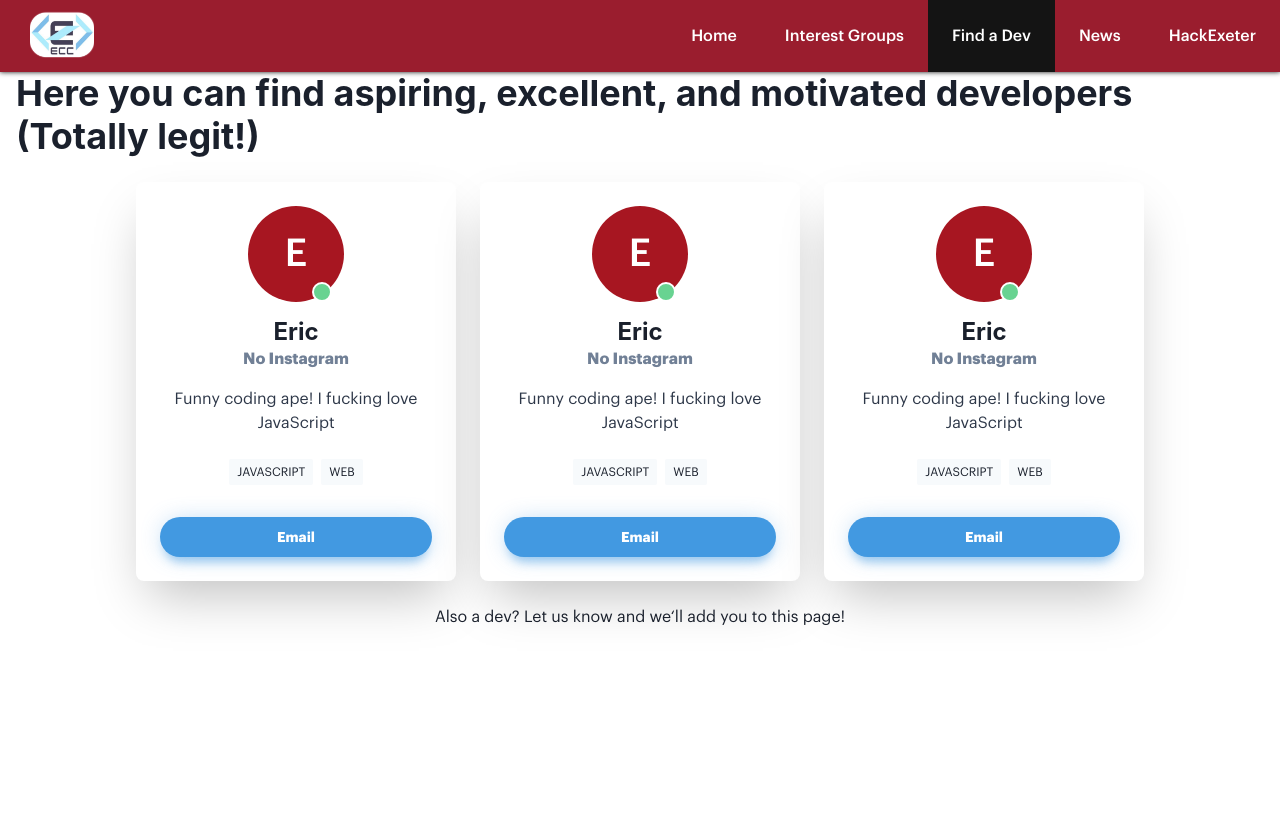
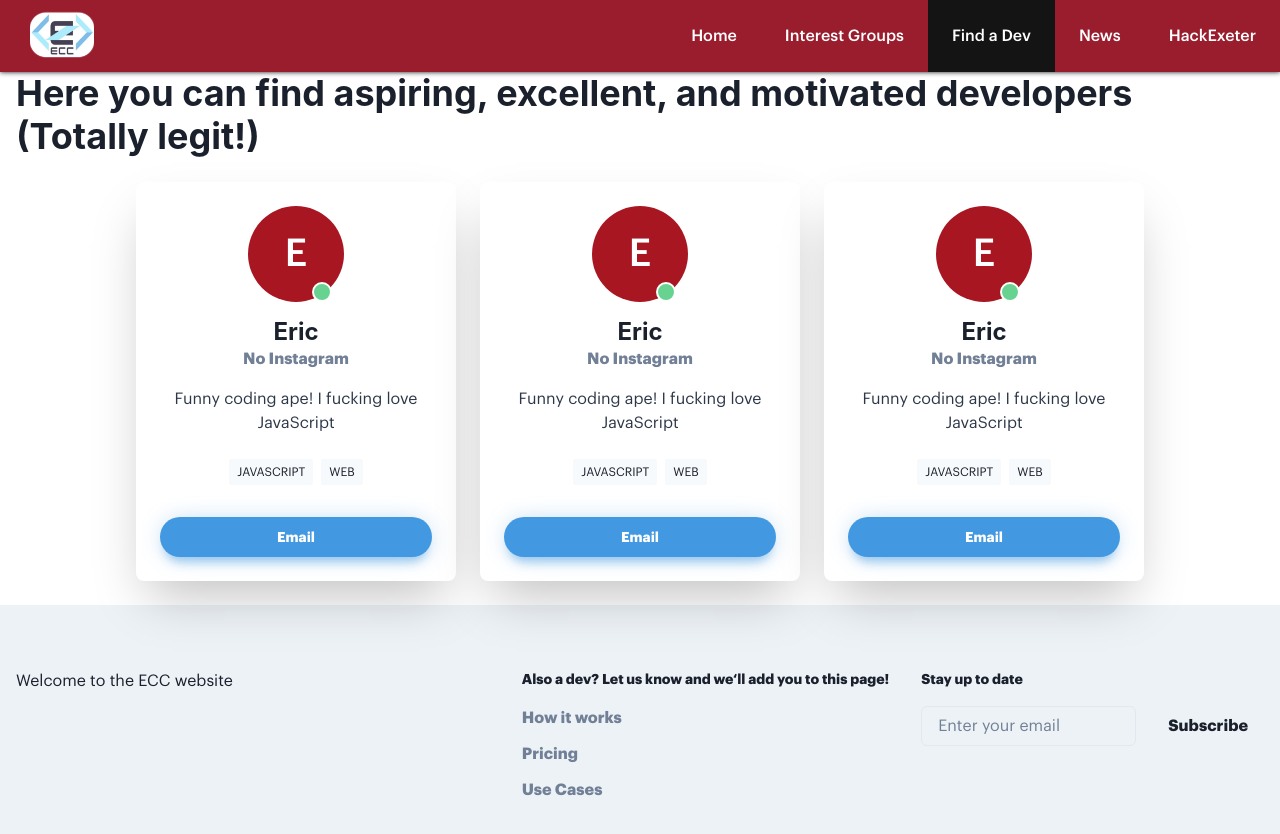
Before and after one commit to mycoalchen/New-ECC-Website, a React (Create React App) app: page /findadev in a window 1280 px wide. Shown: the top 834 px of the page. Before the commit the page ends 800 px from the top, so only its background shows below. Built offline with nearby package versions, Linux system fonts and the light colour scheme.

Commit message:
Created Non-Sticky Footer
How: Created new Footer component, but does not stick with absolute
position at the bottom of page, and if content uses full page height, it
will require scrolling down to get to. May require future rework of page
design and the footer itself.

Tags: Footer, Component, WIP

```diff
--- a/package.json
+++ b/package.json
@@ -13,6 +13,7 @@
 		"prop-types": "^15.8.1",
 		"react": "^18.2.0",
 		"react-dom": "^18.2.0",
+		"react-icons": "^4.4.0",
 		"react-router": "^6.3.0",
 		"react-router-dom": "^6.3.0",
 		"react-scripts": "5.0.1",
--- /dev/null
+++ b/src/Components/Footer.jsx
@@ -0,0 +1,61 @@
+import {
+  Button, Input,
+  Stack,
+  Text,
+} from '@chakra-ui/react';
+import * as React from 'react';
+
+export default function Footer() {
+  return (
+    <div>
+      <Stack
+        backgroundColor="gray.100"
+        padding="1rem"
+        spacing="8"
+        direction={{ base: 'column', md: 'row' }}
+        justify="space-between"
+        py={{ base: '12', md: '16' }}
+      >
+        <Stack spacing={{ base: '6', md: '8' }} align="start">
+          <Text color="muted">Welcome to the ECC website</Text>
+        </Stack>
+        <Stack
+          direction={{ base: 'column-reverse', md: 'column', lg: 'row' }}
+          spacing={{ base: '12', md: '8' }}
+        >
+          <Stack direction="row" spacing="8">
+            <Stack spacing="4" minW="36" flex="1">
+              <Text fontSize="sm" fontWeight="semibold" color="subtle">
+                Also a dev?
+                {' '}
+                <a href="https://forms.gle/INSERTLINKHERE">
+                  Let us know and we&lsquo;ll add you to this page!
+                </a>
+              </Text>
+              <Stack spacing="3" shouldWrapChildren>
+                <Button variant="link">How it works</Button>
+                <Button variant="link">Pricing</Button>
+                <Button variant="link">Use Cases</Button>
+              </Stack>
+            </Stack>
+          </Stack>
+          <Stack spacing="4">
+            <Text fontSize="sm" fontWeight="semibold" color="subtle">
+              Stay up to date
+            </Text>
+            <Stack
+              spacing="4"
+              direction={{ base: 'column', sm: 'row' }}
+              maxW={{ lg: '360px' }}
+            >
+              <Input placeholder="Enter your email" type="email" required />
+              <Button variant="primary" type="submit" flexShrink={0}>
+                Subscribe
+              </Button>
+            </Stack>
+          </Stack>
+        </Stack>
+      </Stack>
+    </div>
+  );
+}
--- a/src/pages/FindADev.jsx
+++ b/src/pages/FindADev.jsx
@@ -5,12 +5,13 @@ import {
 } from '@chakra-ui/react';
 
 import Navbar from '../Components/Navbar';
+import Footer from '../Components/Footer';
 import Dev from '../Components/Dev';
 import '../App.css';
 
 function FindADev() {
   return (
-    <>
+    <Container maxW="100%" minH="100%" padding="0">
       <Navbar />
 
       <Container maxWidth="auto">
@@ -42,13 +43,8 @@ function FindADev() {
           />
         </SimpleGrid>
       </Center>
-
-      <Container textAlign="center">
-        Also a dev?
-        {' '}
-        <a href="https://forms.gle/INSERTLINKHERE">Let us know and we&lsquo;ll add you to this page!</a>
-      </Container>
-    </>
+      <Footer />
+    </Container>
   );
 }
 
--- a/src/pages/Home.jsx
+++ b/src/pages/Home.jsx
@@ -1,6 +1,7 @@
 import React from 'react';
 
 import '../App.css';
+import Footer from '../Components/Footer';
 import Navbar from '../Components/Navbar';
 import peaImg from '../media/PEA.jpg';
 import '../styles/Home.css';
@@ -34,6 +35,7 @@ function Home() {
           </ul>
         </div>
       </div>
+      <Footer />
     </div>
   );
 }
--- a/src/pages/InterestGroups.jsx
+++ b/src/pages/InterestGroups.jsx
@@ -2,6 +2,7 @@ import React from 'react';
 
 import '../App.css';
 import Navbar from '../Components/Navbar';
+import Footer from '../Components/Footer';
 import '../styles/InterestGroups.css';
 
 function InterestGroups() {
@@ -9,27 +10,30 @@ function InterestGroups() {
     <div className="main-background">
       <Navbar />
       <div className="interest-groups-description">
-        The ECC consists of several different interest groups, as described below.
+        The ECC consists of several different interest groups, as described
+        below.
       </div>
       <div className="interest-group-card">
         <h1>Competition Group</h1>
         <p>
-          The competition group meets weekly to practice for the USACO programming
-          olympiad.
+          The competition group meets weekly to practice for the USACO
+          programming olympiad.
         </p>
         <p>Group leaders: Joey Dong, Anish Mudide</p>
       </div>
       <div className="interest-group-card">
         <h1>ML Group</h1>
-        <p>The ML group meets weekly to discuss and learn about machine learning.</p>
+        <p>
+          The ML group meets weekly to discuss and learn about machine learning.
+        </p>
         <p>Group leaders: Anish Mudide, Sophia Zhang</p>
       </div>
       <div className="interest-group-card">
         <h1>Project Group</h1>
         <p>
-          The project group builds websites, apps, and other tools to help the PEA
-          community. Its current project is a website displaying an interactive map of
-          PEA&apos;s courses.
+          The project group builds websites, apps, and other tools to help the
+          PEA community. Its current project is a website displaying an
+          interactive map of PEA&apos;s courses.
         </p>
         <a
           href="https://github.com/ECC-Project-Group/ExeterCourseMap"
@@ -43,9 +47,13 @@ function InterestGroups() {
       </div>
       <div className="interest-group-card">
         <h1>PCB Group</h1>
-        <p>The PCB group meets weekly to discuss and learn about printed circuit boards.</p>
+        <p>
+          The PCB group meets weekly to discuss and learn about printed circuit
+          boards.
+        </p>
         <p>Group leaders: Byran Huang</p>
       </div>
+      <Footer />
     </div>
   );
 }
--- a/src/pages/News.jsx
+++ b/src/pages/News.jsx
@@ -2,6 +2,7 @@ import React from 'react';
 
 import '../App.css';
 import Navbar from '../Components/Navbar';
+import Footer from '../Components/Footer';
 import '../styles/News.css';
 
 function News() {
@@ -26,6 +27,7 @@ function News() {
         All work and no play makes Jack a dull boy. All work and no play makes Jack a dull boy. All work and no play makes Jack a dull boy. All work and no play makes Jack a dull boy. All work and no play makes Jack a dull boy. All work and no play makes Jack a dull boy. All work and no play makes Jack a dull boy. All work and no play makes Jack a dull boy. All work and no play makes Jack a dull boy. All work and no play makes Jack a dull boy. All work and no play makes Jack a dull boy. All work and no play makes Jack a dull boy. All work and no play makes Jack a dull boy. All work and no play makes Jack a dull boy. All work and no play makes Jack a dull boy. All work and no play makes Jack a dull boy. All work and no play makes Jack a dull boy. All work and no play makes Jack a dull boy.
       </p>
       <hr className="news-hr" />
+      <Footer />
     </div>
   );
 }
```
Also changed, not shown: 1 other file (tests, documents, lock files or other folders).
